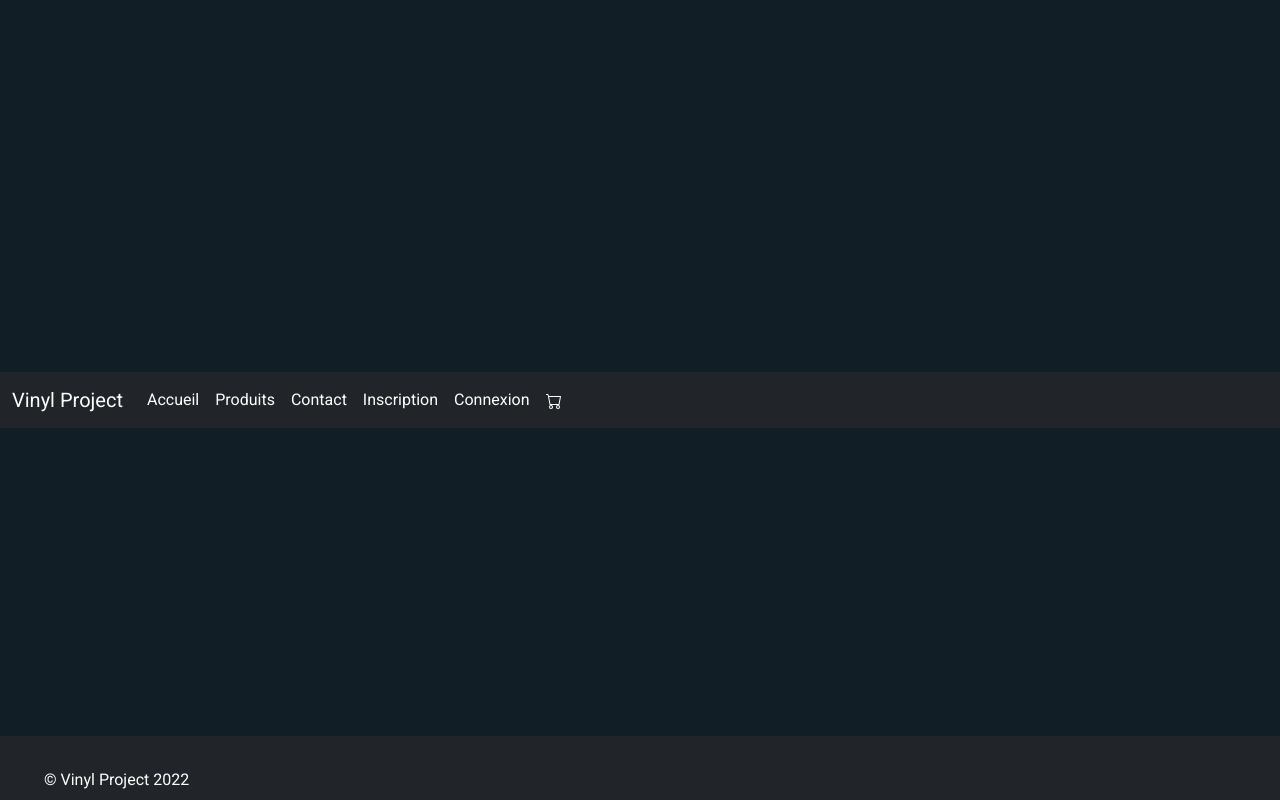
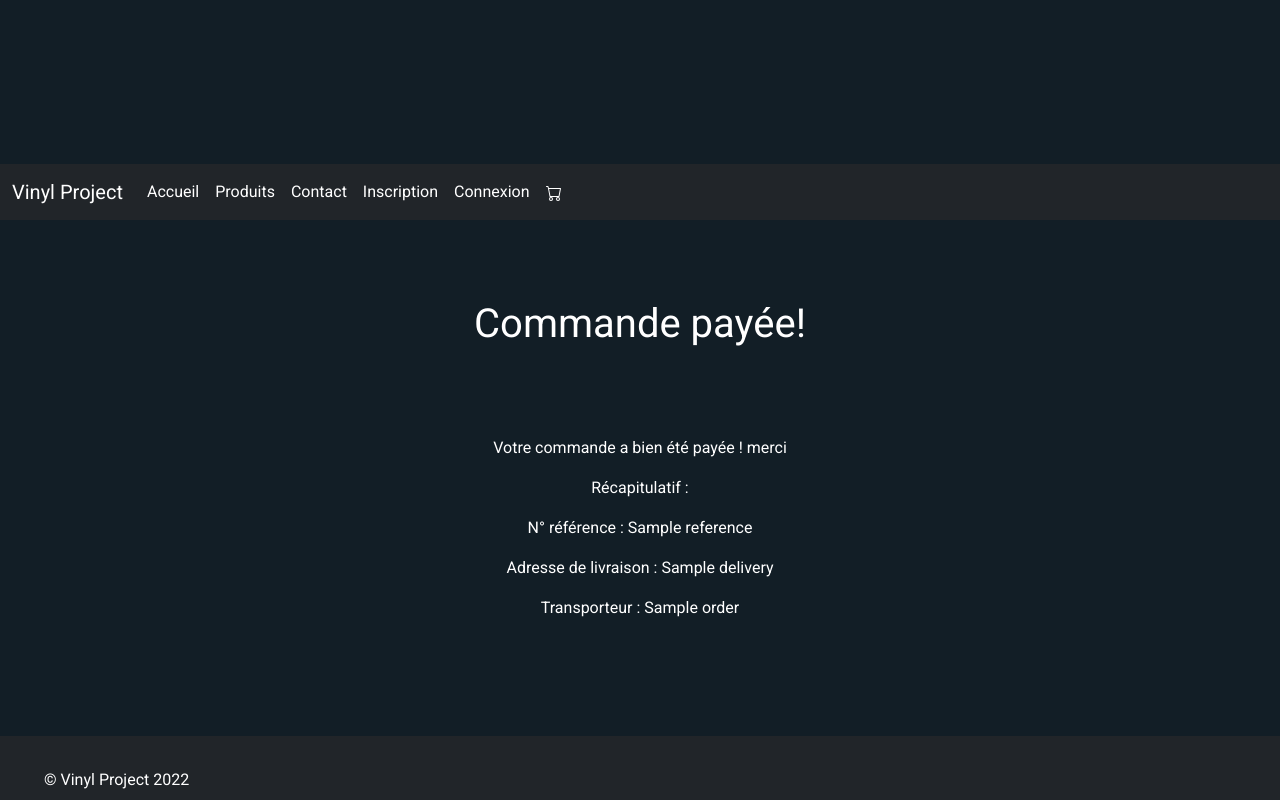
Before and after one commit to kevin-cp/Vinyl, a Symfony app: template templates/order_success/index.html.twig in a window 1280 px wide. Run offline with Twig, Linux system fonts and the light colour scheme; the template is opened without the code that fills it: most values are stand-ins (such as "Sample title", 1, 10 or a date in 2020); some libraries are stand-ins or nearby versions.

Commit message:
Add of success controller and vue

```diff
--- a/templates/order_success/index.html.twig
+++ b/templates/order_success/index.html.twig
@@ -1,20 +1,13 @@
 {% extends 'base.html.twig' %}
 
-{% block title %}Hello OrderSuccessController!{% endblock %}
+{% block title %}Order Success{% endblock %}
 
-{% block body %}
-<style>
-    .example-wrapper { margin: 1em auto; max-width: 800px; width: 95%; font: 18px/1.5 sans-serif; }
-    .example-wrapper code { background: #F5F5F5; padding: 2px 6px; }
-</style>
+{% block main %}
+<h1> Commande payée!</h1>
+<p>Votre commande a bien été payée ! merci </p>
+<p>Récapitulatif : </p>
+<p>N° référence : {{ order.reference }}</p>
+<p>Adresse de livraison : {{ order.delivery|raw }}</p>
+<p>Transporteur : {{ order.carrierName }}</p>
 
-<div class="example-wrapper">
-    <h1>Hello {{ controller_name }}! ✅</h1>
-
-    This friendly message is coming from:
-    <ul>
-        <li>Your controller at <code><a href="{{ 'C:/MAMP/htdocs/Vinyl_Stripe/Vinyl/src/Controller/OrderSuccessController.php'|file_link(0) }}">src/Controller/OrderSuccessController.php</a></code></li>
-        <li>Your template at <code><a href="{{ 'C:/MAMP/htdocs/Vinyl_Stripe/Vinyl/templates/order_success/index.html.twig'|file_link(0) }}">templates/order_success/index.html.twig</a></code></li>
-    </ul>
-</div>
 {% endblock %}
```
Also changed, not shown: src/Controller/OrderSuccessController.php (+3 -4 lines).
